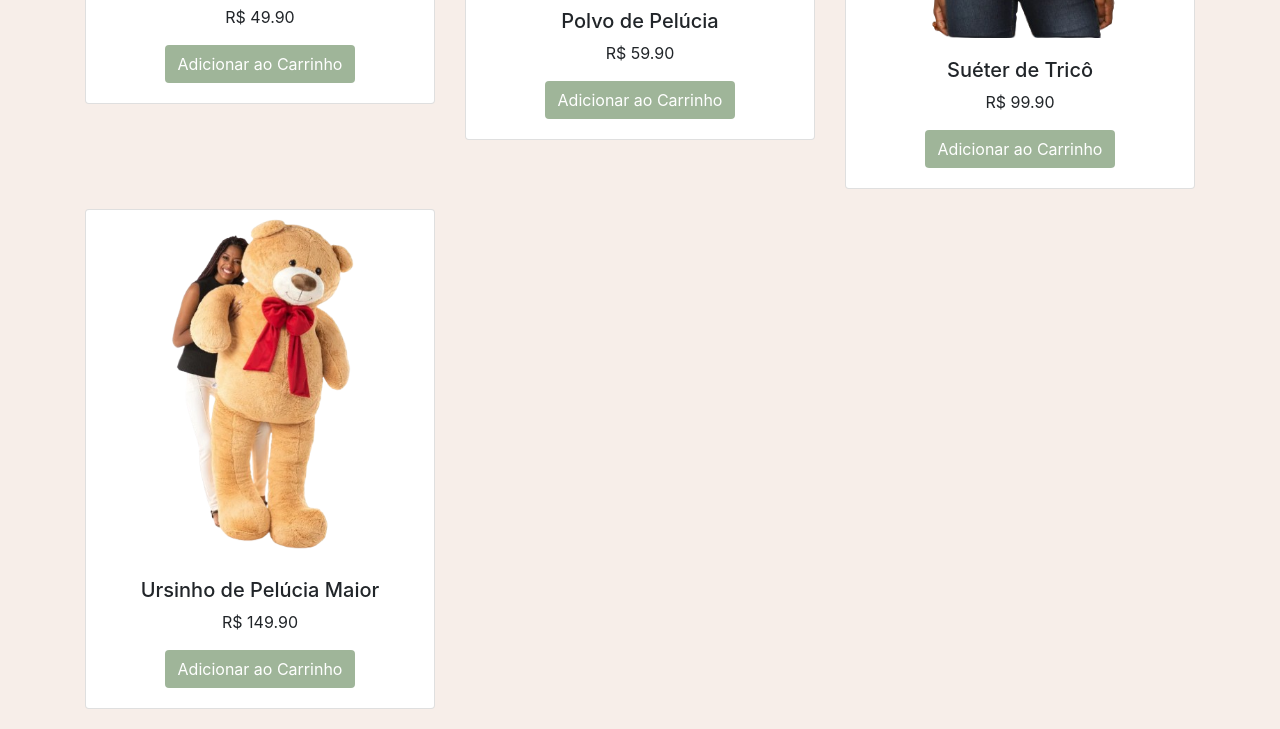
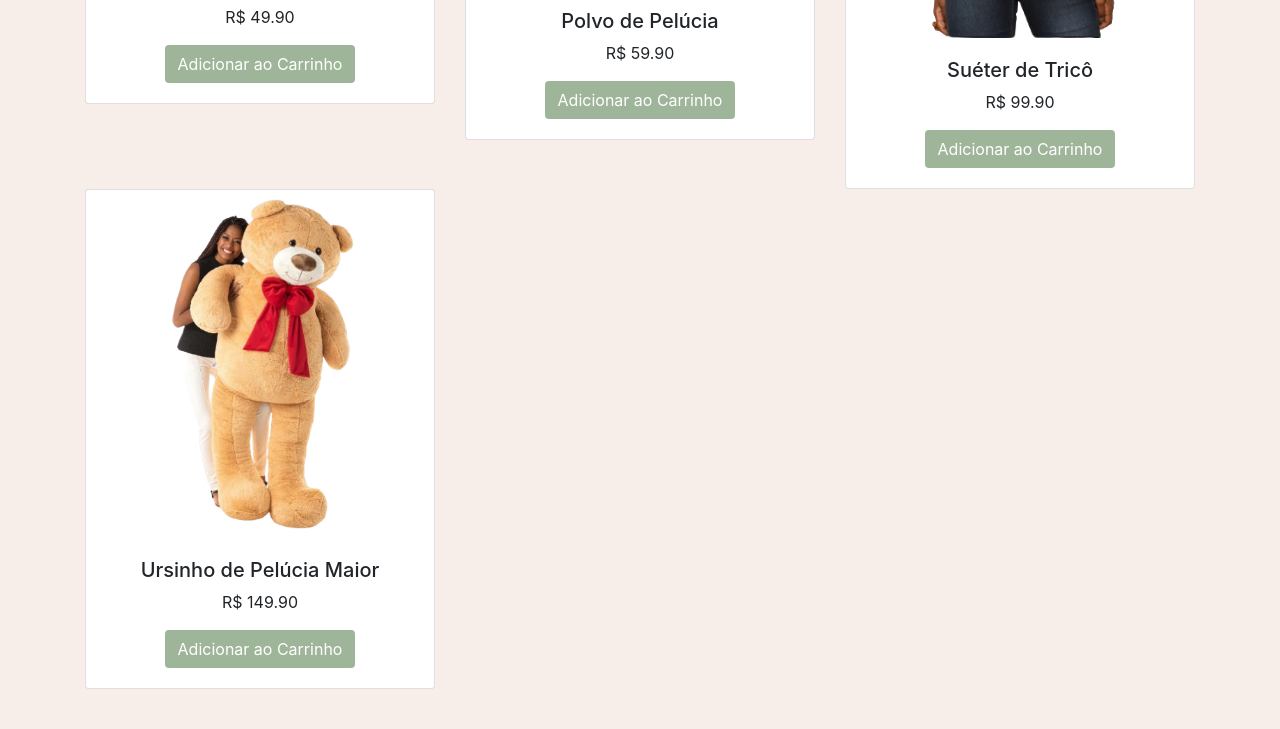
Before and after one commit to MatheusLombard/aulaGit, a plain HTML site: page index.html in a window 1280 px wide. Shown: the part 596-1325 px from the top of the page. After the commit the page ends 1285 px from the top, so only its background shows below. Drawn offline with nearby package versions, Linux system fonts and the light colour scheme.

Commit message:
Update index.html

```diff
--- a/index.html
+++ b/index.html
@@ -19,10 +19,6 @@
         .carousel-item img {
             width: 100%;
             height: auto;
-        }
-
-        .product-card {
-            margin-bottom: 20px;
         }
     </style>
 </head>
```
